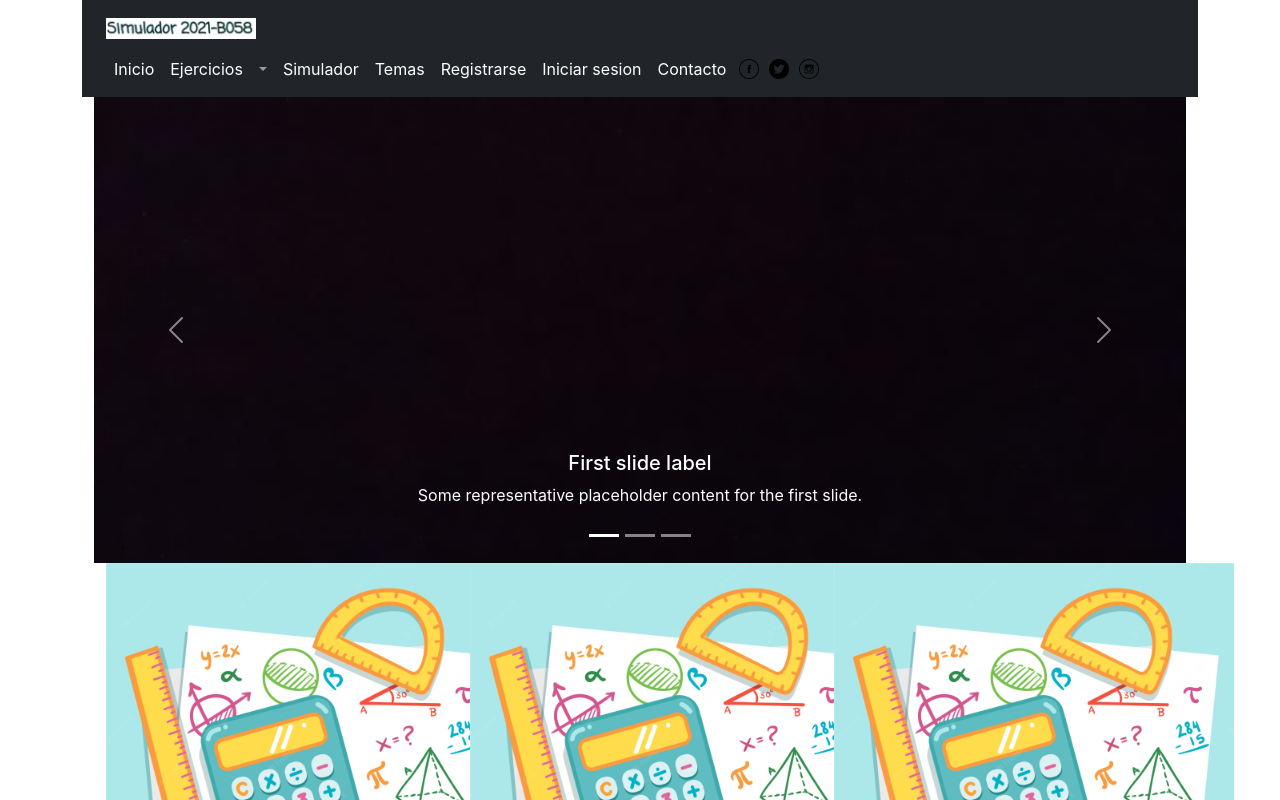
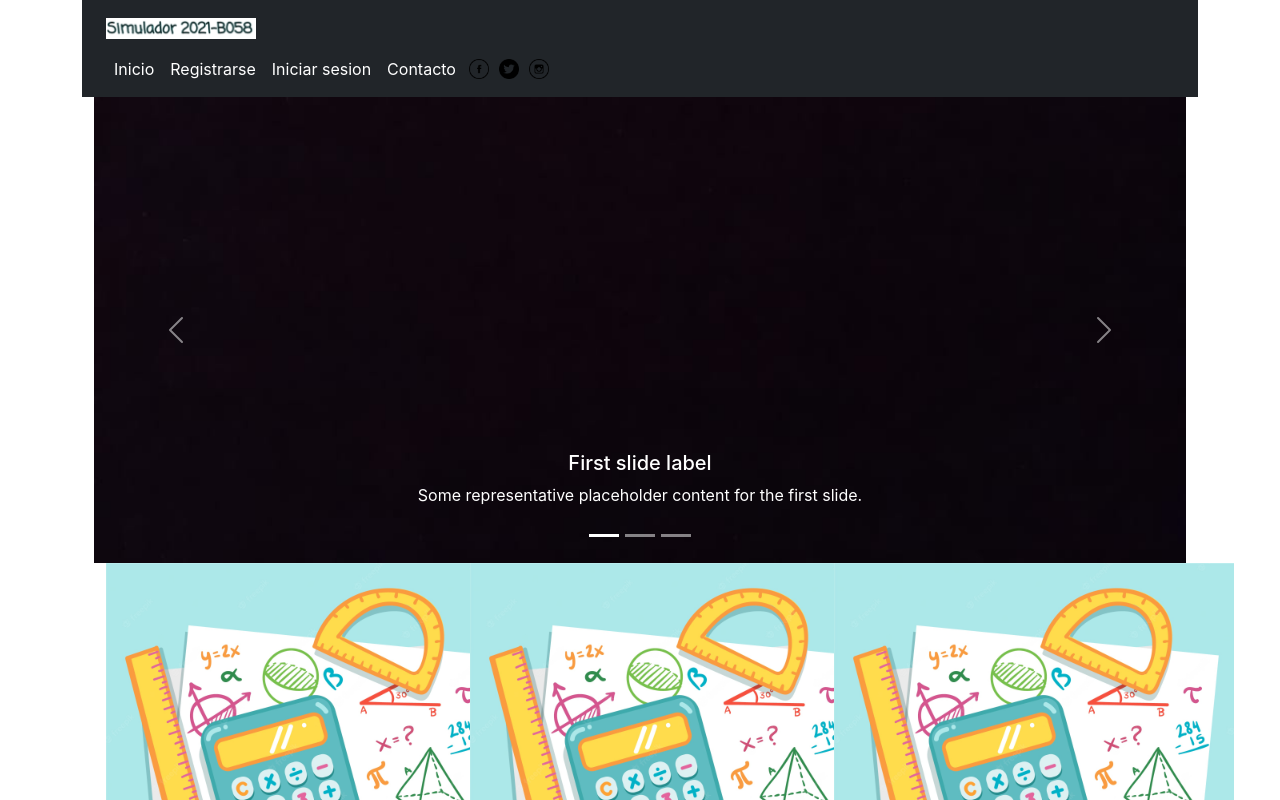
Before and after one commit to YaronDavid/TrabajoTerminal, a React (Create React App) app: page / in a window 1280 px wide. Shown: the top 800 px of the page. Built offline with nearby package versions, Linux system fonts and the light colour scheme.

Commit message:
Sesiones
Se cambio el navbar para que aparezcan ciertas opciones dependiendo de si se inicio sesion o no

```diff
--- a/src/components/NavBar.js
+++ b/src/components/NavBar.js
@@ -1,25 +1,71 @@
-import React from 'react';
+import React, { useEffect, useState } from 'react';
 import Logotipo from '../images/Logotipo.png'
 import fb from '../images/contacto-header/facebook.png'
 import tw from '../images/contacto-header/twitter.png'
 import insta from '../images/contacto-header/instagram.png'
 import './styles/Index2.css'
+import UserServices from '../services/UserServices';
 
 
 export default function NavBar() {
+
+  let log='';
+  let cerrar='';
+  let grupos='';
+
+  const[id,setId] = useState(null);
+  const[tipo,setTipo] = useState(null);
+
+  useEffect(()=>{
+    setId(sessionStorage.getItem('id'));
+    if(id){
+    UserServices.getUserById(id).then((res)=>{
+      setTipo(res.data.tipo_usuario);
+    }
+
+    );
+  }
+    console.log(tipo);
+  });
+
+  const closeSesion = () =>{
+    sessionStorage.clear();
+  }
+
+
+  if(!id){
+    log = <>
+            <li className="nav-item">
+              <a className="nav-link active" aria-current="page" href="registro">Registrarse</a>
+            </li>
+            <li className="nav-item">
+              <a className="nav-link active" aria-current="page" href="/login">Iniciar sesion</a>
+            </li>
+          </>
+    cerrar = <></>
+    grupos = <></>
+  }else{
+    log = <></>
+    grupos =  <li className="nav-item">
+                <a className="nav-link active btn btn-close-session" aria-current="page" href="/myGroups">Mis grupos</a>
+              </li>
+    cerrar =  <li className="nav-item">
+                <a className="btn btn-close-session" aria-current="page" href="/" onClick={closeSesion}>Cerrar sesion</a>
+              </li>
+  }
+
+  if(tipo==0){
+
+  }
   return (
+
     <>
-      <nav className="navbar navbar-expand-lg navbar-dark bg-dark">
+      <nav className="navbar navbar-expand-lg navbar-dark bg-dark justify-content-between">
+
         <div className="container">
           <div className="container-fluid">
 
-            <a className="navbar-brand" href="index.html">
               <img className="logotipo" src={Logotipo} alt="" />
-            </a>
-
-            <button className="navbar-toggler" type="button" data-bs-toggle="collapse" data-bs-target="#navbarSupportedContent" aria-controls="navbarSupportedContent" aria-expanded="false" aria-label="Toggle navigation">
-              <span className="navbar-toggler-icon"></span>
-            </button>
 
             <div className="collapse navbar-collapse" id="navbarSupportedContent">
               <ul className="navbar-nav me-auto mb-2 mb-lg-0">
@@ -28,37 +74,7 @@ export default function NavBar() {
                   <a className="nav-link active" aria-current="page" href="/">Inicio</a>
                 </li>
 
-                <li className="nav-item">
-                  <a className="nav-link active" aria-current="page" href="/exercises">Ejercicios</a>
-                </li>
-
-                <li className="nav-item dropdown">
-                  <a className="nav-link dropdown-toggle" href="#" id="navbarDropdown" role="button" data-bs-toggle="dropdown" aria-expanded="false">
-
-                  </a>
-                  <ul className="dropdown-menu" aria-labelledby="navbarDropdown">
-                    <li><a className="dropdown-item" href="#">Twitter</a></li>
-                    <li><a className="dropdown-item" href="#">Facebook</a></li>
-                    <li><hr className="dropdown-divider" /></li>
-                    <li><a className="dropdown-item" href="#">Something else here</a></li>
-                  </ul>
-                </li>
-
-                <li className="nav-item">
-                  <a className="nav-link active" aria-current="page" href="simulador.html">Simulador</a>
-                </li>
-
-                <li className="nav-item">
-                  <a className="nav-link active" aria-current="page" href="temas.html">Temas</a>
-                </li>
-
-                <li className="nav-item">
-                  <a className="nav-link active" aria-current="page" href="registroUsuario.html">Registrarse</a>
-                </li>
-
-                <li className="nav-item">
-                  <a className="nav-link active" aria-current="page" href="/login">Iniciar sesion</a>
-                </li>
+                {log}
 
                 <li>
                   <a className="nav-link active" aria-current="page">Contacto</a>
@@ -68,6 +84,7 @@ export default function NavBar() {
                   <a href="#"><img className="iconos-redes-header" src={tw} alt="Twitter" /></a>
                   <a href="#"><img className="iconos-redes-header" src={insta} alt="Instagram" /></a>
                 </li>
+                {cerrar}
               </ul>
 
             </div>
```
